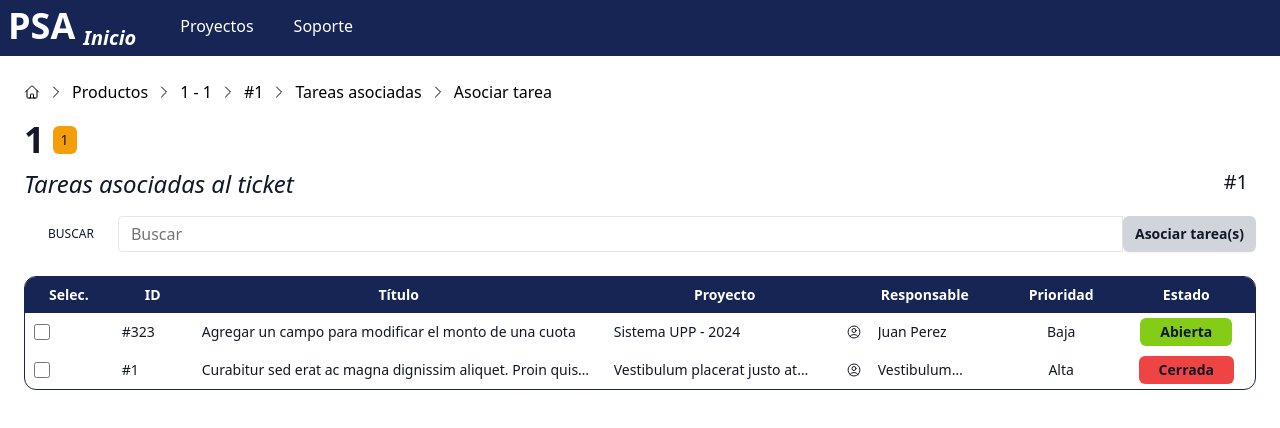
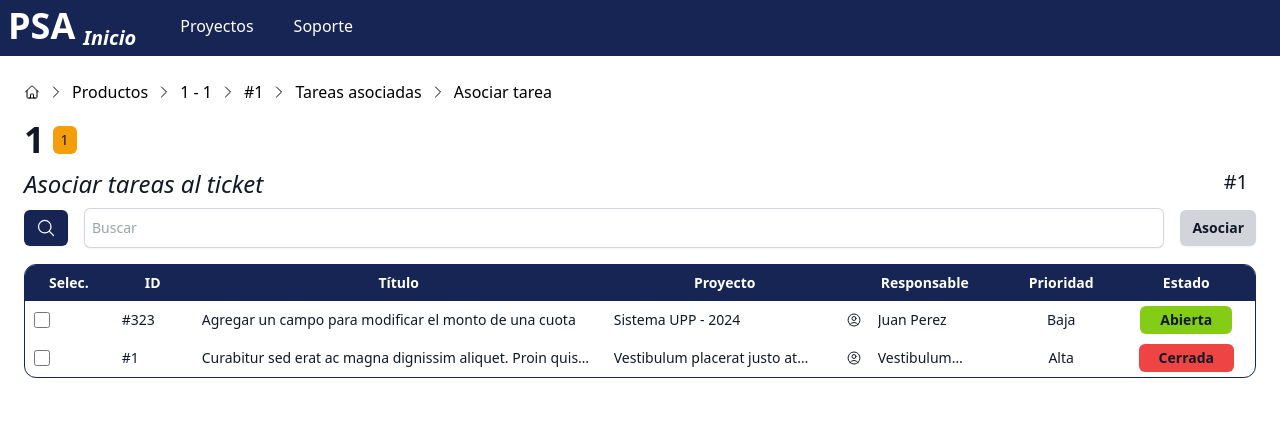
Before and after one commit to MatiasPriano/Sistema-De-Gestion-Front, a Next.js app: page /products/1/1/1/tasks/link in a window 1280 px wide. Shown: the top 428 px of the page. Built offline with nearby package versions, Linux system fonts and the light colour scheme.

Commit message:
Se agrega scrollbar para tablas en pantallas chicas

```diff
--- a/components/button/iconButton.tsx
+++ b/components/button/iconButton.tsx
@@ -1,5 +1,5 @@
 interface IconButtonProps {
-    icon: "trash" | "plus"
+    icon: "trash" | "plus" | "search"
     title: string
     type?: "button" | "submit" | "reset"
     style?: "primary" | "secondary" | "subtle" | "red"
@@ -35,6 +35,10 @@ export default function IconButton ({ icon, title, type = "button", style = "pri
                     <svg xmlns="http://www.w3.org/2000/svg" viewBox="0 0 24 24" fill="currentColor" className="w-5 h-5">
                         <path fillRule="evenodd" d="M12 2.25c-5.385 0-9.75 4.365-9.75 9.75s4.365 9.75 9.75 9.75 9.75-4.365 9.75-9.75S17.385 2.25 12 2.25ZM12.75 9a.75.75 0 0 0-1.5 0v2.25H9a.75.75 0 0 0 0 1.5h2.25V15a.75.75 0 0 0 1.5 0v-2.25H15a.75.75 0 0 0 0-1.5h-2.25V9Z" clipRule="evenodd" />
                     </svg>}
+                {icon === "search" &&
+                    <svg xmlns="http://www.w3.org/2000/svg" fill="none" viewBox="0 0 24 24" strokeWidth={1.5} stroke="currentColor" className="w-5 h-5">
+                        <path strokeLinecap="round" strokeLinejoin="round" d="m21 21-5.197-5.197m0 0A7.5 7.5 0 1 0 5.196 5.196a7.5 7.5 0 0 0 10.607 10.607Z" />
+                    </svg>}
             </button>
         </div>
     )
--- a/components/compactTable/compactTable.tsx
+++ b/components/compactTable/compactTable.tsx
@@ -1,8 +1,9 @@
 export default function CompactTable({ headerTitles, rows }: { headerTitles: string[], rows: any[] }) {
     return (
-        <div className='rounded-xl border border-blue-950 overflow-hidden'>
+        <div className='rounded-xl border border-blue-950 overflow-x-auto'>
             <table className="table-fixed">
                 <thead>
+                    <tr>
                         {headerTitles.map((headerTitle, index) =>
                             <th
                                 key={index}
@@ -10,6 +11,7 @@ export default function CompactTable({ headerTitles, rows }: { headerTitles: str
                                     {headerTitle}
                             </th>
                         )}
+                    </tr>
                 </thead>
                 <tbody>
                     {rows}
--- a/components/input.tsx
+++ b/components/input.tsx
@@ -39,9 +39,9 @@ interface InputProps {
 export default function Input({ title, placeholder, value, setValue, error = false, handleFocus, isRequired: isObligatory = false, disabled = false}: InputProps) {
     return (
         <div className="space-y-2">
-            <label htmlFor="input" className="block text-sm font-medium text-gray-900">
+            {title && <label htmlFor="input" className="block text-sm font-medium text-gray-900">
                 {title} {(!isObligatory && " (opcional)")}
-            </label>
+            </label>}
             <div>
                 <input
                 type="text"
--- a/components/versionHeader.tsx
+++ b/components/versionHeader.tsx
@@ -20,7 +20,7 @@ export default function VersionHeader ({ productId, versionId, ticketId, title }
     return (
         <header>
             <div className="flex items-center">
-                <h1 className="text-4xl font-bold decoration-gray-400 text-gray-900 line-clamp-1">{productId}</h1>
+                <h1 className="text-2xl sm:text-4xl font-bold decoration-gray-400 text-gray-900 line-clamp-2 sm:line-clamp-1">{productId}</h1>
                 <span   className="bg-amber-500 text-sm text-gray-900 rounded-md px-2 py-1 ml-2 transition-colors duration-300 ease-in-out hover:bg-amber-400 cursor-pointer"
                         onClick={handleVersionLabel}
                 >
--- a/pages/products/[product]/[version]/[id]/tasks/link.tsx
+++ b/pages/products/[product]/[version]/[id]/tasks/link.tsx
@@ -4,9 +4,11 @@ import VersionHeader from '@/components/versionHeader';
 import LinkTaskTable from '@/components/compactTable/linkTasks/linkTaskTable';
 import EmptyTableText from '@/components/compactTable/emptyTableText';
 import Task from '@/types/task';
-import { useState } from 'react';
+import { ChangeEvent, useState } from 'react';
 import TextButton from '@/components/button/textButton';
 import Breadcrumb from '@/components/breadcrumb';
+import IconButton from '@/components/button/iconButton';
+import Input from '@/components/input';
 
 export default function LinkTask() {
     const router = useRouter();
@@ -44,6 +46,13 @@ export default function LinkTask() {
         router.push(`/products/${product}/${version}/${id}/tasks/`)
     }
 
+    const onSearch = () => {}
+
+    const [searchText, setSearchText] = useState("")
+    const handleSearch = (event: ChangeEvent<HTMLInputElement>) => {
+        setSearchText(event.target.value)
+    }
+
     return (
         <div>
             <Breadcrumb steps={[
@@ -56,24 +65,26 @@ export default function LinkTask() {
             <VersionHeader  productId={product as string}
                             versionId={version as string}
                             ticketId={id as string}
-                            title="Tareas asociadas al ticket"
+                            title="Asociar tareas al ticket"
             />
-            <div className="relative flex pt-2 pb-6">
-                <button
-                    className="px-6 text-xs font-medium uppercase text-gray-900"
-                    data-twe-ripple-init
-                    data-twe-ripple-color="white"
-                    type="button"
-                    id="button-addon3">
-                    Buscar
-                </button>
-                <input
-                    type="search"
-                    className="flex-auto rounded-s border border-solid border-neutral-200 bg-transparent px-3 py-[0.25rem] placeholder:text-neutral-500 focus:z-[3] focus:border-primary focus:shadow-inset focus:outline-none"
-                    placeholder="Buscar"
-                />
+            <div className="flex pb-4 space-x-4 items-center">
+                <IconButton
+                    icon="search"
+                    title="Buscar"
+                    style="primary"
+                    onClick={onSearch}
+                     />
+                <div className="w-full">
+                    <Input
+                        title=""
+                        placeholder="Buscar"
+                        value={searchText}
+                        setValue={handleSearch}
+                        isRequired={false} />
+                </div>
+
                 <TextButton
-                    name="Asociar tarea(s)"
+                    name="Asociar"
                     style="secondary"
                     onClick={handleLinkTaskClick}
                     disabled={selectedTasks.length === 0} />
```
Lines whose indentation alone changed are shown as unchanged.
